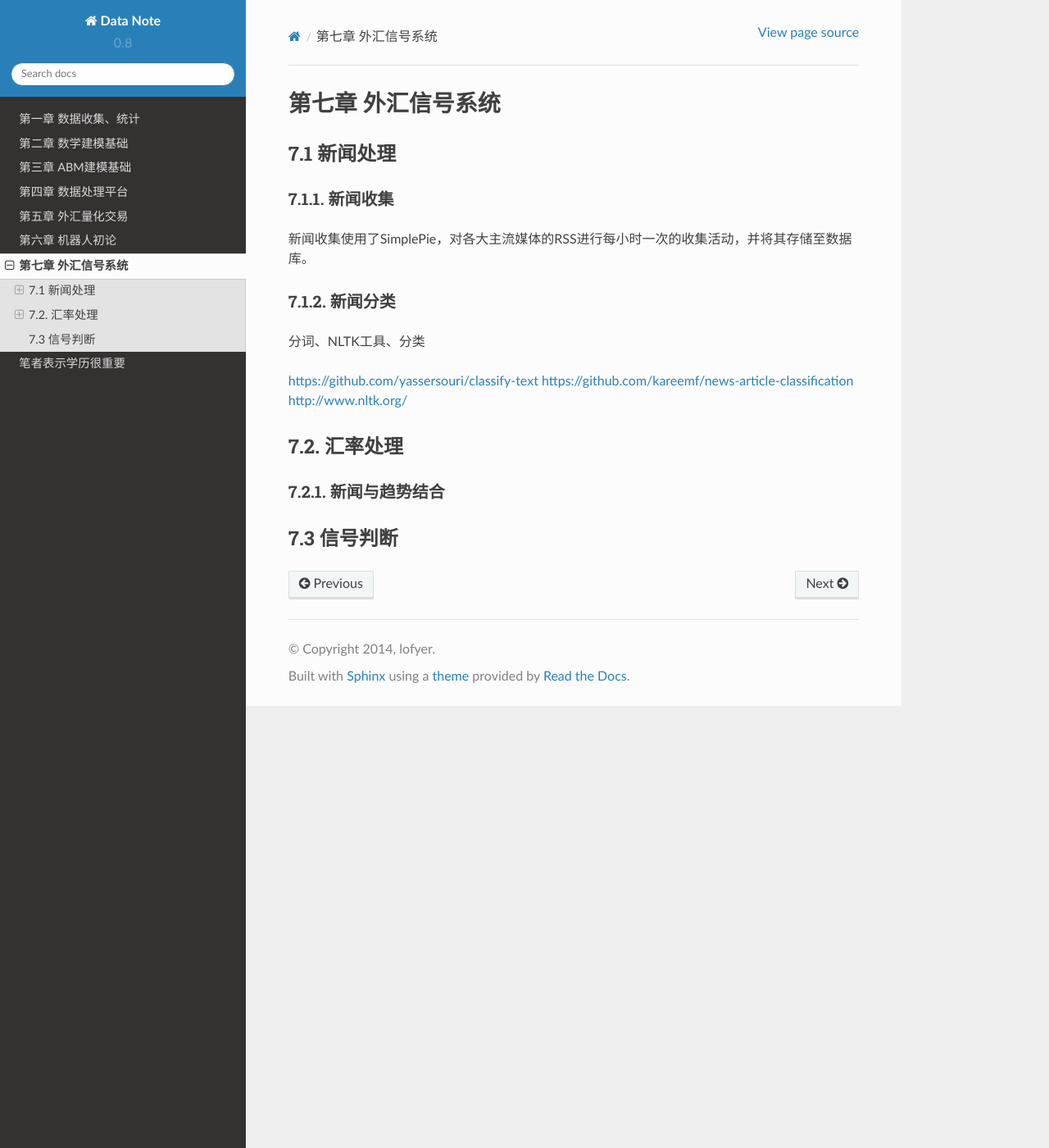
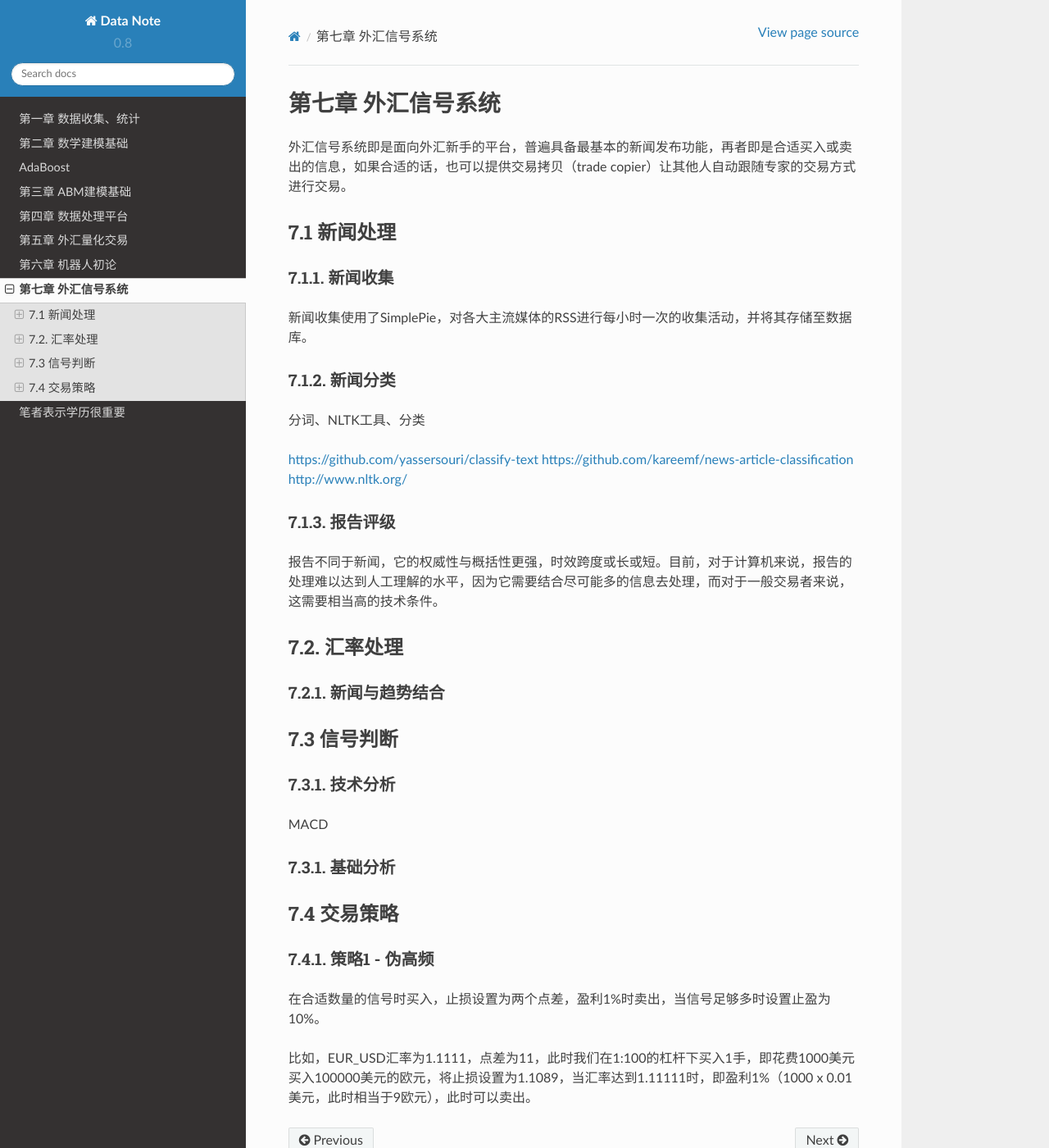
Before and after one commit to lofyer/DataNote, a Sphinx documentation site: the page built from source/posts/ch07.rst, in a window 1280 px wide and 1400 px high. Shown: the whole window at 82% size. Built offline with Sphinx 7.4.7 and the Read the Docs theme 2.0.0, drawn with Linux system fonts in a browser that asks for light colours; formulas are drawn with MathJax 3.

Commit message:
更新格式

```diff
--- a/source/conf.py
+++ b/source/conf.py
@@ -33,7 +33,7 @@
 extensions = [
     'sphinx.ext.autodoc',
     'sphinx.ext.todo',
-    'sphinx.ext.pngmath',
+    'sphinx.ext.imgmath',
     'sphinx.ext.viewcode',
 ]
 
--- a/source/posts/ch05.rst
+++ b/source/posts/ch05.rst
@@ -16,9 +16,9 @@
 5.2 信息处理
 --------------
 
----------------
-5.3 交易算法
----------------
+-------------
+5.3 MQL设计
+-------------
 
 ----------------
 5.4 BackTesting
--- a/source/posts/ch07.rst
+++ b/source/posts/ch07.rst
@@ -1,6 +1,8 @@
 ====================
 第七章 外汇信号系统
 ====================
+
+外汇信号系统即是面向外汇新手的平台，普遍具备最基本的新闻发布功能，再者即是合适买入或卖出的信息，如果合适的话，也可以提供交易拷贝（trade copier）让其他人自动跟随专家的交易方式进行交易。
 
 --------------
 7.1 新闻处理
@@ -20,6 +22,11 @@
 https://github.com/kareemf/news-article-classification
 http://www.nltk.org/
 
+7.1.3. 报告评级
+================
+
+报告不同于新闻，它的权威性与概括性更强，时效跨度或长或短。目前，对于计算机来说，报告的处理难以达到人工理解的水平，因为它需要结合尽可能多的信息去处理，而对于一般交易者来说，这需要相当高的技术条件。
+
 ---------------
 7.2. 汇率处理
 ---------------
@@ -30,3 +37,23 @@
 --------------
 7.3 信号判断
 --------------
+
+7.3.1. 技术分析
+================
+
+MACD
+
+
+7.3.1. 基础分析
+================
+
+--------------
+7.4 交易策略
+--------------
+
+7.4.1. 策略1 - 伪高频
+======================
+
+在合适数量的信号时买入，止损设置为两个点差，盈利1%时卖出，当信号足够多时设置止盈为10%。
+
+比如，EUR_USD汇率为1.1111，点差为11，此时我们在1:100的杠杆下买入1手，即花费1000美元买入100000美元的欧元，将止损设置为1.1089，当汇率达到1.11111时，即盈利1%（1000 x 0.01美元，此时相当于9欧元），此时可以卖出。
```
Also changed, not shown: source/posts/ch02.rst (+41 -24 lines).
